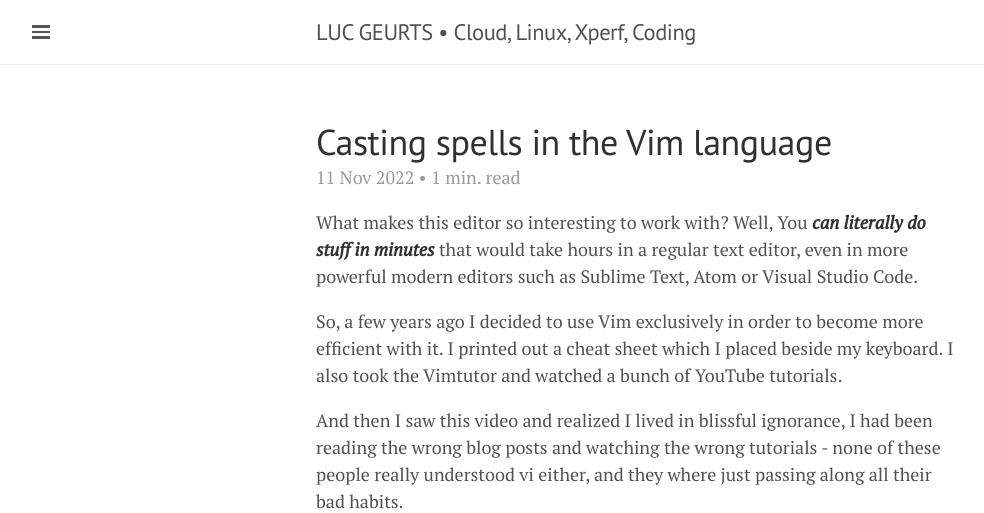
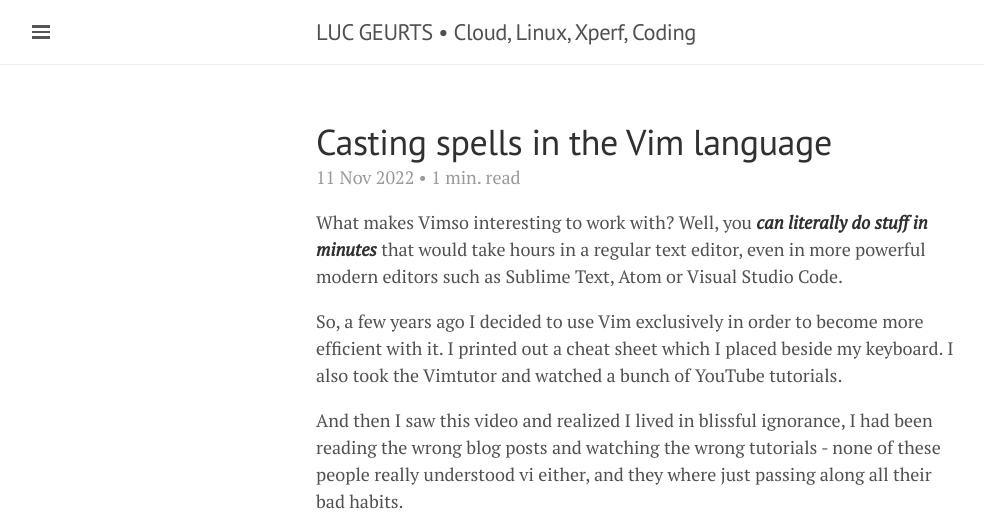
Before and after one commit to lgeurts/lgeurts.github.io, a Jekyll site: the page built from _posts/2022-11-11-mastering-the-vim-language.md, in a window 1280 px wide, cut to the strip 0-513 px from the top of the page. Shown: the whole strip, without its empty margins (0-984 px from the left). Built offline with Jekyll 4.4.1, drawn with Linux system fonts in a browser that asks for light colours; nearby versions of some CDN libraries; comment, search, counter and statistics services are not loaded.

Commit message:
Update 2022-11-11-mastering-the-vim-language.md

```diff
--- a/_posts/2022-11-11-mastering-the-vim-language.md
+++ b/_posts/2022-11-11-mastering-the-vim-language.md
@@ -7,7 +7,7 @@
 tags: [ Linux Tutorials ]
 ---
 
-What makes this editor so interesting to work with? Well, You ***can literally do stuff in minutes*** that would take hours in a regular text editor, even in more powerful modern editors such as Sublime Text, Atom or Visual Studio Code.
+What makes Vimso interesting to work with? Well, you ***can literally do stuff in minutes*** that would take hours in a regular text editor, even in more powerful modern editors such as Sublime Text, Atom or Visual Studio Code.
 
 So, a few years ago I decided to use Vim exclusively in order to become more efficient with it. I printed out a cheat sheet which I placed beside my keyboard. I also took the Vimtutor and watched a bunch of YouTube tutorials.
 
```
